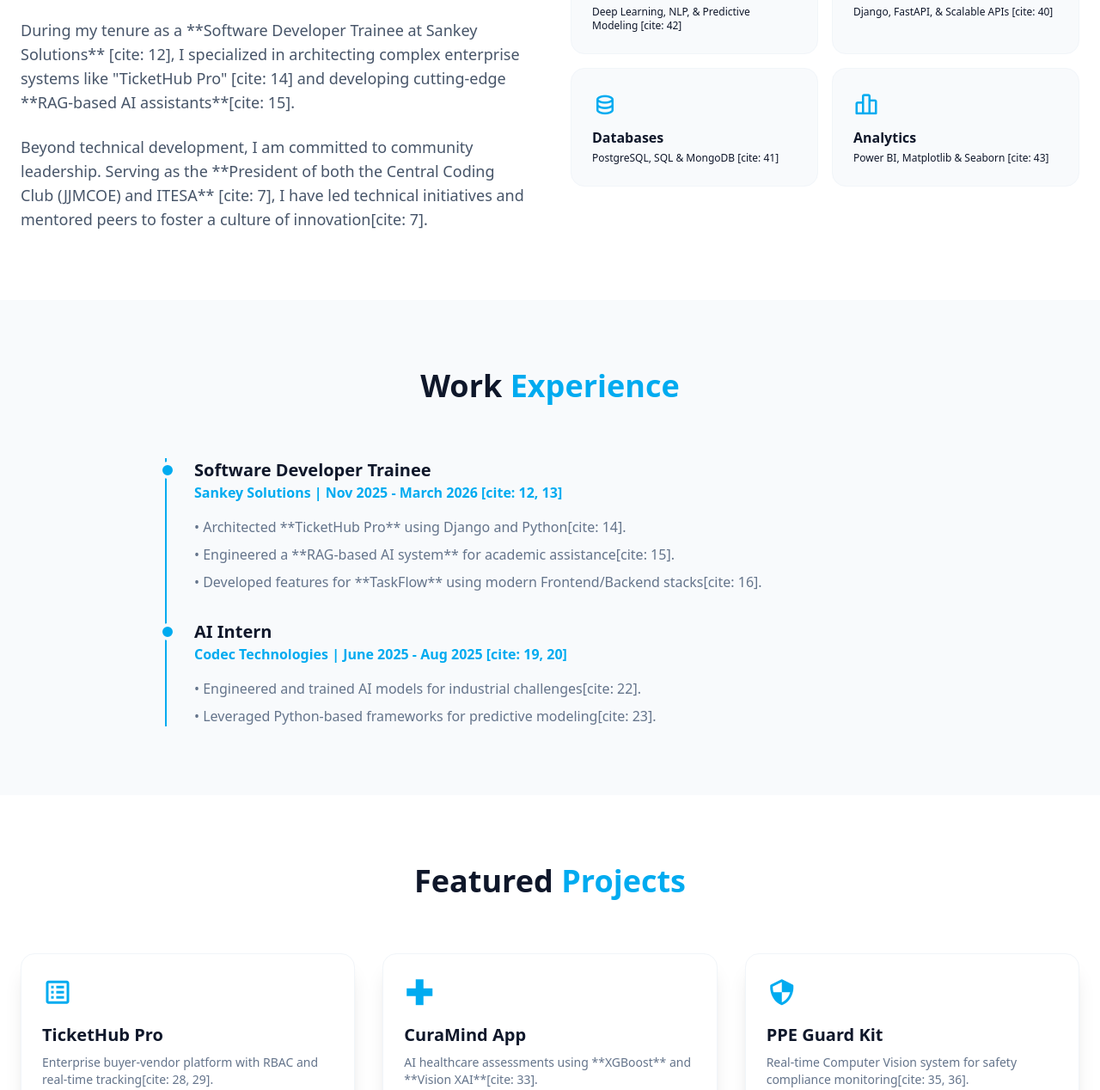
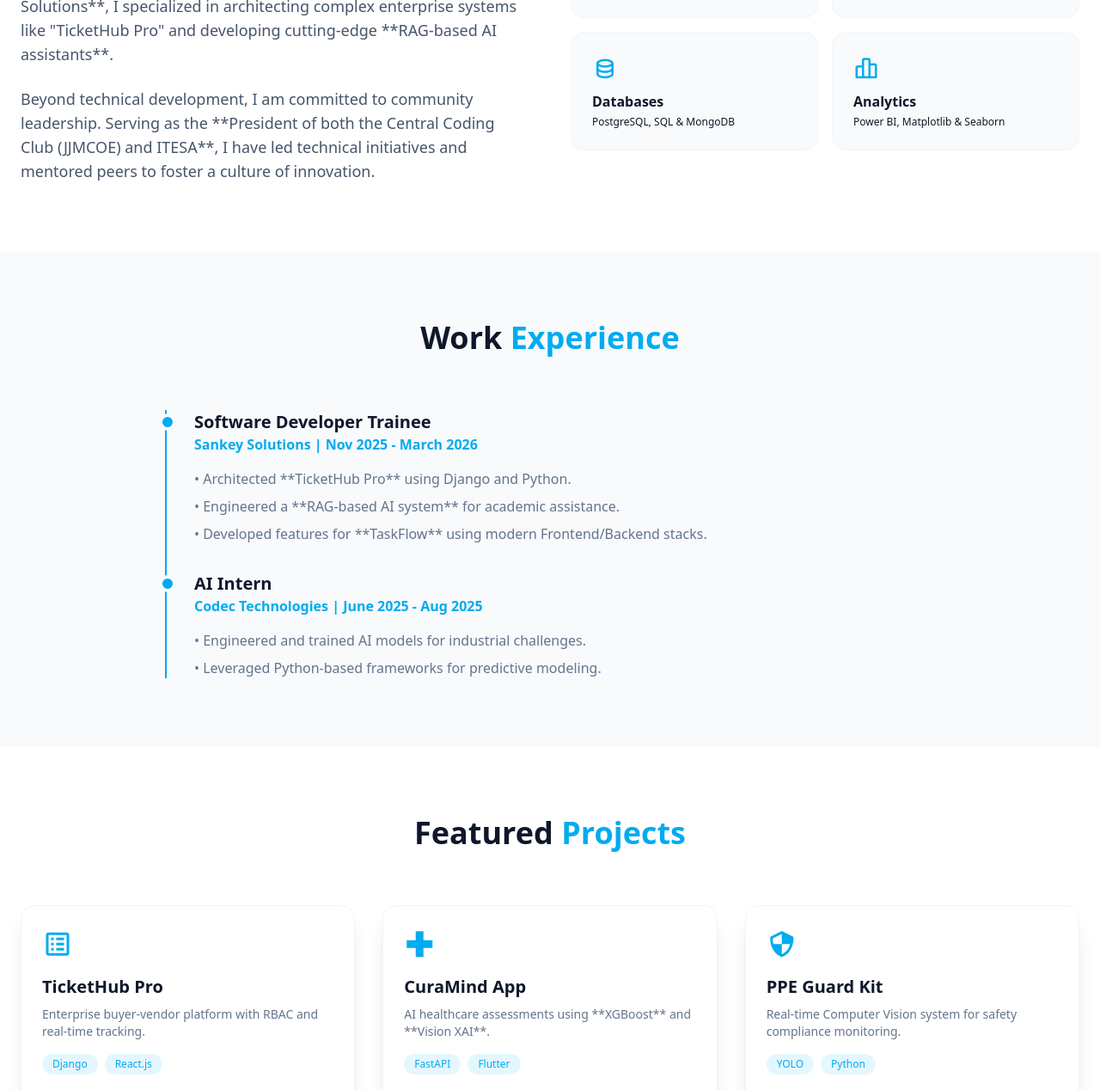
Before and after one commit to Omkar544/my-portfolio, a plain HTML site: page index.html in a window 1280 px wide. Shown: the part 951-2219 px from the top of the page at 86% size. Drawn offline with nearby package versions, Linux system fonts and the light colour scheme.

Commit message:
Update index.html

```diff
--- a/index.html
+++ b/index.html
@@ -48,8 +48,8 @@
             <h1 class="text-5xl md:text-7xl font-bold">Omkar <span class="text-primary">Gore</span></h1>
             <h3 class="typing-text text-2xl md:text-3xl font-semibold text-slate-600 dark:text-slate-300 min-h-[40px]"></h3>
             <p class="text-lg text-slate-500 dark:text-slate-400 max-w-xl">
-                AI & Data Science Engineer specialized in building **RAG-based AI systems** [cite: 15] and scalable enterprise applications[cite: 14].
-                Former President of **Central Coding Club (JJMCOE)** and **ITESA**[cite: 7].
+                AI & Data Science Engineer specialized in building **RAG-based AI systems** and scalable enterprise applications.
+                Former President of **Central Coding Club (JJMCOE)** and **ITESA**.
             </p>
             <div class="flex flex-wrap gap-4 pt-4">
                 <a href="#contact" class="bg-primary text-white px-8 py-3 rounded-xl font-bold hover:scale-105 transition">Get In Touch</a>
@@ -70,35 +70,35 @@
             <div class="grid md:grid-cols-2 gap-12 items-center">
                 <div class="space-y-6 text-lg text-slate-600 dark:text-slate-400">
                     <p>
-                        I am an IT student [cite: 6] currently pursuing my B.Tech at **Dr. J.J. Magdum College of Engineering**[cite: 10]. My technical journey is defined by a passion for transforming raw data into intelligent, actionable insights using Python, Machine Learning, and Deep Learning[cite: 6].
+                        I am an IT student currently pursuing my B.Tech at **Dr. J.J. Magdum College of Engineering**. My technical journey is defined by a passion for transforming raw data into intelligent, actionable insights using Python, Machine Learning, and Deep Learning.
                     </p>
                     <p>
-                        During my tenure as a **Software Developer Trainee at Sankey Solutions** [cite: 12], I specialized in architecting complex enterprise systems like "TicketHub Pro" [cite: 14] and developing cutting-edge **RAG-based AI assistants**[cite: 15].
+                        During my tenure as a **Software Developer Trainee at Sankey Solutions**, I specialized in architecting complex enterprise systems like "TicketHub Pro" and developing cutting-edge **RAG-based AI assistants**.
                     </p>
                     <p>
-                        Beyond technical development, I am committed to community leadership. Serving as the **President of both the Central Coding Club (JJMCOE) and ITESA** [cite: 7], I have led technical initiatives and mentored peers to foster a culture of innovation[cite: 7].
+                        Beyond technical development, I am committed to community leadership. Serving as the **President of both the Central Coding Club (JJMCOE) and ITESA**, I have led technical initiatives and mentored peers to foster a culture of innovation.
                     </p>
                 </div>
                 <div class="grid grid-cols-2 gap-4">
                     <div class="p-6 bg-slate-50 dark:bg-darkSecond rounded-2xl border border-slate-100 dark:border-slate-800 hover:border-primary transition">
                         <i class='bx bx-brain text-3xl text-primary mb-2'></i>
                         <h4 class="font-bold">AI & ML</h4>
-                        <p class="text-xs mt-1">Deep Learning, NLP, & Predictive Modeling [cite: 42]</p>
+                        <p class="text-xs mt-1">Deep Learning, NLP, & Predictive Modeling</p>
                     </div>
                     <div class="p-6 bg-slate-50 dark:bg-darkSecond rounded-2xl border border-slate-100 dark:border-slate-800 hover:border-primary transition">
                         <i class='bx bx-code-alt text-3xl text-primary mb-2'></i>
                         <h4 class="font-bold">Backend</h4>
-                        <p class="text-xs mt-1">Django, FastAPI, & Scalable APIs [cite: 40]</p>
+                        <p class="text-xs mt-1">Django, FastAPI, & Scalable APIs</p>
                     </div>
                     <div class="p-6 bg-slate-50 dark:bg-darkSecond rounded-2xl border border-slate-100 dark:border-slate-800 hover:border-primary transition">
                         <i class='bx bx-data text-3xl text-primary mb-2'></i>
                         <h4 class="font-bold">Databases</h4>
-                        <p class="text-xs mt-1">PostgreSQL, SQL & MongoDB [cite: 41]</p>
+                        <p class="text-xs mt-1">PostgreSQL, SQL & MongoDB</p>
                     </div>
                     <div class="p-6 bg-slate-50 dark:bg-darkSecond rounded-2xl border border-slate-100 dark:border-slate-800 hover:border-primary transition">
                         <i class='bx bx-bar-chart-alt-2 text-3xl text-primary mb-2'></i>
                         <h4 class="font-bold">Analytics</h4>
-                        <p class="text-xs mt-1">Power BI, Matplotlib & Seaborn [cite: 43]</p>
+                        <p class="text-xs mt-1">Power BI, Matplotlib & Seaborn</p>
                     </div>
                 </div>
             </div>
@@ -112,20 +112,20 @@
                 <div class="relative">
                     <div class="absolute -left-[41px] top-1 w-5 h-5 bg-primary rounded-full border-4 border-slate-50 dark:border-darkSecond"></div>
                     <h3 class="text-xl font-bold">Software Developer Trainee</h3>
-                    <p class="text-primary font-semibold">Sankey Solutions | Nov 2025 - March 2026 [cite: 12, 13]</p>
+                    <p class="text-primary font-semibold">Sankey Solutions | Nov 2025 - March 2026</p>
                     <ul class="mt-4 space-y-2 text-slate-500 dark:text-slate-400">
-                        <li>• Architected **TicketHub Pro** using Django and Python[cite: 14].</li>
-                        <li>• Engineered a **RAG-based AI system** for academic assistance[cite: 15].</li>
-                        <li>• Developed features for **TaskFlow** using modern Frontend/Backend stacks[cite: 16].</li>
+                        <li>• Architected **TicketHub Pro** using Django and Python.</li>
+                        <li>• Engineered a **RAG-based AI system** for academic assistance.</li>
+                        <li>• Developed features for **TaskFlow** using modern Frontend/Backend stacks.</li>
                     </ul>
                 </div>
                 <div class="relative">
                     <div class="absolute -left-[41px] top-1 w-5 h-5 bg-primary rounded-full border-4 border-slate-50 dark:border-darkSecond"></div>
                     <h3 class="text-xl font-bold">AI Intern</h3>
-                    <p class="text-primary font-semibold">Codec Technologies | June 2025 - Aug 2025 [cite: 19, 20]</p>
+                    <p class="text-primary font-semibold">Codec Technologies | June 2025 - Aug 2025</p>
                     <ul class="mt-4 space-y-2 text-slate-500 dark:text-slate-400">
-                        <li>• Engineered and trained AI models for industrial challenges[cite: 22].</li>
-                        <li>• Leveraged Python-based frameworks for predictive modeling[cite: 23].</li>
+                        <li>• Engineered and trained AI models for industrial challenges.</li>
+                        <li>• Leveraged Python-based frameworks for predictive modeling.</li>
                     </ul>
                 </div>
             </div>
@@ -139,7 +139,7 @@
                 <div>
                     <i class='bx bx-spreadsheet text-4xl text-primary mb-4'></i>
                     <h3 class="text-xl font-bold mb-2">TicketHub Pro</h3>
-                    <p class="text-slate-500 dark:text-slate-400 text-sm mb-4">Enterprise buyer-vendor platform with RBAC and real-time tracking[cite: 28, 29].</p>
+                    <p class="text-slate-500 dark:text-slate-400 text-sm mb-4">Enterprise buyer-vendor platform with RBAC and real-time tracking.</p>
                     <div class="flex flex-wrap gap-2 mb-6">
                         <span class="px-3 py-1 bg-primary/10 text-primary text-xs rounded-full">Django</span>
                         <span class="px-3 py-1 bg-primary/10 text-primary text-xs rounded-full">React.js</span>
@@ -153,7 +153,7 @@
                 <div>
                     <i class='bx bx-plus-medical text-4xl text-primary mb-4'></i>
                     <h3 class="text-xl font-bold mb-2">CuraMind App</h3>
-                    <p class="text-slate-500 dark:text-slate-400 text-sm mb-4">AI healthcare assessments using **XGBoost** and **Vision XAI**[cite: 33].</p>
+                    <p class="text-slate-500 dark:text-slate-400 text-sm mb-4">AI healthcare assessments using **XGBoost** and **Vision XAI**.</p>
                     <div class="flex flex-wrap gap-2 mb-6">
                         <span class="px-3 py-1 bg-primary/10 text-primary text-xs rounded-full">FastAPI</span>
                         <span class="px-3 py-1 bg-primary/10 text-primary text-xs rounded-full">Flutter</span>
@@ -167,7 +167,7 @@
                 <div>
                     <i class='bx bx-shield-quarter text-4xl text-primary mb-4'></i>
                     <h3 class="text-xl font-bold mb-2">PPE Guard Kit</h3>
-                    <p class="text-slate-500 dark:text-slate-400 text-sm mb-4">Real-time Computer Vision system for safety compliance monitoring[cite: 35, 36].</p>
+                    <p class="text-slate-500 dark:text-slate-400 text-sm mb-4">Real-time Computer Vision system for safety compliance monitoring.</p>
                     <div class="flex flex-wrap gap-2 mb-6">
                         <span class="px-3 py-1 bg-primary/10 text-primary text-xs rounded-full">YOLO</span>
                         <span class="px-3 py-1 bg-primary/10 text-primary text-xs rounded-full">Python</span>
@@ -183,6 +183,23 @@
     <section id="contact" class="py-20 bg-slate-50 dark:bg-darkSecond">
         <div class="container mx-auto px-6 max-w-4xl">
             <h2 class="text-3xl md:text-4xl font-bold text-center mb-16">Get In <span class="text-primary">Touch</span></h2>
+            <div class="grid md:grid-cols-3 gap-8 mb-12">
+                <a href="mailto:ogore3414@gmail.com" class="bg-white dark:bg-darkBg p-6 rounded-2xl shadow-lg text-center hover:scale-105 transition">
+                    <i class='bx bxs-envelope text-4xl text-primary mb-2'></i>
+                    <p class="font-semibold">Email</p>
+                    <p class="text-sm text-slate-500">ogore3414@gmail.com</p>
+                </a>
+                <a href="https://www.linkedin.com/in/omkar-gore-554a081bb/" target="_blank" class="bg-white dark:bg-darkBg p-6 rounded-2xl shadow-lg text-center hover:scale-105 transition">
+                    <i class='bx bxl-linkedin text-4xl text-primary mb-2'></i>
+                    <p class="font-semibold">LinkedIn</p>
+                    <p class="text-sm text-slate-500">Omkar Gore</p>
+                </a>
+                <a href="https://github.com/Omkar544" target="_blank" class="bg-white dark:bg-darkBg p-6 rounded-2xl shadow-lg text-center hover:scale-105 transition">
+                    <i class='bx bxl-github text-4xl text-primary mb-2'></i>
+                    <p class="font-semibold">GitHub</p>
+                    <p class="text-sm text-slate-500">Omkar544</p>
+                </a>
+            </div>
             <div class="bg-white dark:bg-darkBg p-8 rounded-3xl shadow-2xl">
                 <form class="space-y-6">
                     <div class="grid md:grid-cols-2 gap-6">
@@ -191,7 +208,7 @@
                             <input type="text" class="w-full px-4 py-3 rounded-xl bg-slate-100 dark:bg-darkSecond border-none focus:ring-2 focus:ring-primary outline-none" placeholder="Omkar Gore">
                         </div>
                         <div>
-                            <label class="block text-sm font-semibold mb-2">Email Address Address</label>
+                            <label class="block text-sm font-semibold mb-2">Email Address</label>
                             <input type="email" class="w-full px-4 py-3 rounded-xl bg-slate-100 dark:bg-darkSecond border-none focus:ring-2 focus:ring-primary outline-none" placeholder="ogore3414@gmail.com">
                         </div>
                     </div>
```
